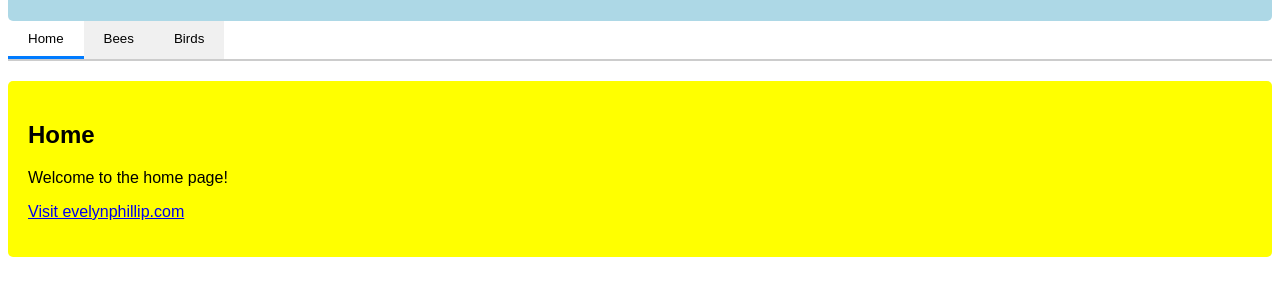
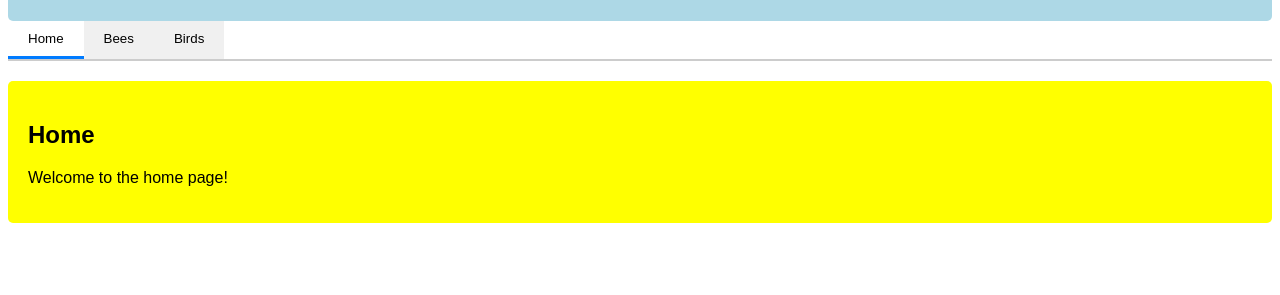
Before and after one commit to phillipevelyn67/home, a plain HTML site: page index.html in a window 1280 px wide. Shown: the part 107-402 px from the top of the page. Drawn offline with Linux system fonts and the light colour scheme.

Commit message:
Revert: remove link to evelynphillip.com from home tab

```diff
--- a/index.html
+++ b/index.html
@@ -101,7 +101,6 @@
     <div id="tab1" class="tab-content active">
         <h2>Home</h2>
         <p>Welcome to the home page!</p>
-        <p><a href="https://evelynphillip.com/">Visit evelynphillip.com</a></p>
     </div>
 
     <div id="tab2" class="tab-content">
```
